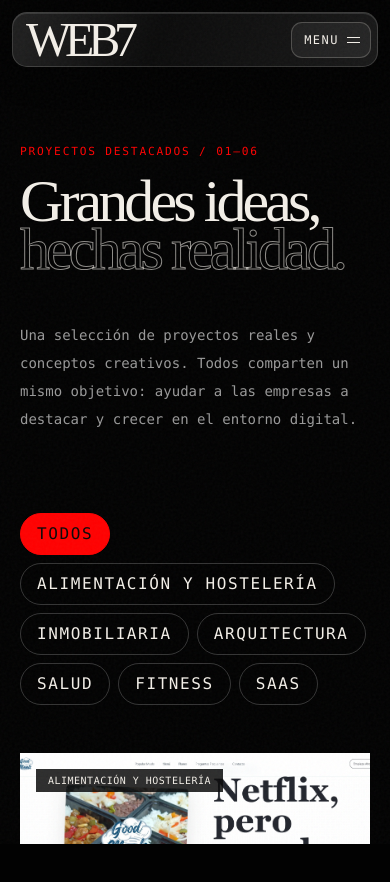
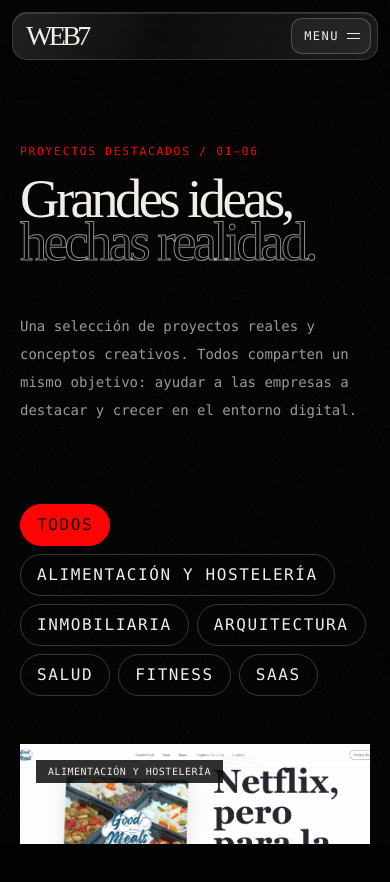
Before and after one commit to SCASTELLANO6044/Web-7-website, a Next.js app: page /portfolio in a window 390 px wide. Shown: the top 882 px of the page. Built offline with nearby package versions, Linux system fonts and the light colour scheme.

Commit message:
⚡️ Improve texts responsiveness

```diff
--- a/app/contact/page.tsx
+++ b/app/contact/page.tsx
@@ -5,7 +5,7 @@ export default function Contact() {
         <section className="px-5 pb-28 pt-36 md:px-8 md:pt-48">
             <div className="mx-auto max-w-[1540px]">
                 <p className="eyebrow">Empieza tu proyecto / el primer paso hacia algo grande</p>
-                <h1 className="display mt-4 max-w-5xl text-6xl leading-[.8] md:text-9xl">
+                <h1 className="display mt-4 max-w-5xl text-[clamp(3rem,14vw,6rem)] leading-[.8] md:text-[clamp(4rem,10vw,8rem)]">
                     Cuéntanos
                     <br />
                     <span className="outline-text">
--- a/app/globals.css
+++ b/app/globals.css
@@ -15,6 +15,9 @@
 html {
     scroll-behavior: smooth;
     background: var(--ink);
+    overflow-x: clip;
+    -webkit-text-size-adjust: 100%;
+    text-size-adjust: 100%;
 }
 
 body {
@@ -22,6 +25,20 @@ body {
     background: var(--ink);
     color: var(--paper);
     font-family: "Fira Code", ui-monospace, SFMono-Regular, Menlo, monospace;
+    overflow-x: clip;
+}
+
+/* Keep type legible as the viewport (or a user's text size) changes. */
+:where(h1, h2, h3, h4, h5, h6, blockquote) {
+    max-inline-size: 100%;
+    overflow-wrap: anywhere;
+    text-wrap: balance;
+}
+
+:where(p, li, label, a, button) {
+    max-inline-size: 100%;
+    overflow-wrap: anywhere;
+    text-wrap: pretty;
 }
 
 a {
@@ -64,6 +81,12 @@ select {
     font-size: .7rem;
     letter-spacing: .16em;
     text-transform: uppercase;
+}
+
+input,
+textarea,
+select {
+    max-width: 100%;
 }
 
 .grain::before {
@@ -133,6 +156,7 @@ select {
     border-radius: 18px;
     box-shadow: inset 0 1px 0 rgba(255,255,255,.12), 0 12px 34px rgba(0,0,0,.14);
     transition: min-height .28s ease, background-color .28s ease, box-shadow .28s ease;
+    min-width: 0;
 }
 
 @supports ((backdrop-filter: blur(1px)) or (-webkit-backdrop-filter: blur(1px))) {
@@ -154,9 +178,11 @@ select {
 .site-header__brand {
     width: max-content;
     font-family: "TAN Moonlight", "Iowan Old Style", "Times New Roman", serif;
-    font-size: clamp(3rem, 2.1vw, 2.05rem);
+    font-size: clamp(1.75rem, 4vw, 2.1rem);
     line-height: .9;
     letter-spacing: -.13em;
+    overflow-wrap: normal;
+    text-wrap: nowrap;
 }
 
 .site-header__quick-links,
@@ -378,7 +404,10 @@ select {
     display: inline-block;
     width: max-content;
     max-width: 100%;
-    overflow: hidden;
+    /* Clip the duplicate label vertically, but leave room for the display
+       font's final glyph to extend past its advance width. */
+    overflow: visible;
+    clip-path: inset(-.15em -.2em 0 -.1em);
     font-family: "TAN Moonlight", "Iowan Old Style", "Times New Roman", serif;
     font-size: clamp(3.2rem, 7.2vw, 8.6rem);
     line-height: .8;
@@ -420,6 +449,7 @@ select {
     min-height: 64px;
     padding-top: 18px;
     border-top: 1px solid rgba(243,239,232,.16);
+    font-size: clamp(.625rem, .75vw, .75rem);
 }
 .site-menu__socials { gap: 18px; }
 .site-menu__socials a { transition: color .2s ease; }
@@ -447,8 +477,15 @@ select {
     .site-menu__item-label { font-size: clamp(3rem, 16.2vw, 5.5rem); }
     .site-menu__aside { display: grid; grid-template-columns: 1.25fr 1fr; gap: 20px; margin: 30px 0; padding: 22px 0 0; border-top: 1px solid rgba(243,239,232,.16); border-left: 0; }
     .site-menu__statement { font-size: 1.45rem; }
-    .site-menu__footer { display: grid; grid-template-columns: 1fr auto; align-items: end; gap: 14px; }
+    .site-menu__footer { display: grid; grid-template-columns: minmax(0, 1fr) auto; align-items: end; gap: 14px; }
     .site-menu__socials { grid-column: 1 / -1; order: 3; gap: 13px; flex-wrap: wrap; }
+    .site-menu__enquiry { min-width: 0; justify-self: end; }
+}
+
+@media (max-width: 374px) {
+    .site-header__menu-button { min-width: 72px; padding-right: 8px; padding-left: 9px; }
+    .site-menu__footer { grid-template-columns: 1fr; align-items: start; }
+    .site-menu__enquiry { justify-self: start; }
 }
 
 @media (max-height: 650px) and (min-width: 768px) {
--- a/app/layout.tsx
+++ b/app/layout.tsx
@@ -32,8 +32,9 @@ export default function RootLayout({
 
         <LoadingScreen />
 
+        <Header />
+
         <SmoothScroll>
-          <Header />
           <main id="main">{children}</main>
           <Footer />
         </SmoothScroll>
--- a/app/portfolio/portfolio-grid.tsx
+++ b/app/portfolio/portfolio-grid.tsx
@@ -47,8 +47,8 @@ export function PortfolioGrid() {
                                 {project.category}
                             </span>
                         </div>
-                        <div className="flex items-start justify-between pt-4">
-                            <div>
+                        <div className="flex items-start justify-between gap-4 pt-4">
+                            <div className="min-w-0">
                                 <h2 className="display text-4xl">{project.title}</h2>
                                 <p className="mt-1 max-w-md text-xs leading-5 text-white/55">
                                     {project.description}
--- a/components/hero-alternative.tsx
+++ b/components/hero-alternative.tsx
@@ -16,12 +16,12 @@ export function HeroAlternative({
             <p className="eyebrow">
                 {text1}
             </p>
-            <h1 className="display mt-4 max-w-6xl text-6xl leading-[.8] md:text-9xl">
+            <h1 className="display mt-4 max-w-6xl text-[clamp(3rem,14vw,6rem)] leading-[.8] md:text-[clamp(4rem,10vw,8rem)]">
                 {text2}
                 <br />
                 <span className="outline-text">{text3}</span>
             </h1>
-            <div className="ml-auto mt-12 max-w-lg text-sm leading-7 text-white/60">
+            <div className="ml-auto mt-12 max-w-lg text-sm leading-7 text-white/60 sm:text-base">
                 {text4}
             </div>
         </>
--- a/components/hero.tsx
+++ b/components/hero.tsx
@@ -32,7 +32,7 @@ export function HeroSection() {
                         <p className="eyebrow mb-6">
                             Estudio de desarrollo web / Mirando al futuro
                         </p>
-                        <h1 className="display max-w-6xl text-[16.4vw] leading-[.78] md:text-[10.7vw]">
+                        <h1 className="display max-w-6xl text-[clamp(3.15rem,16.4vw,10.25rem)] leading-[.78] md:text-[clamp(4rem,10.7vw,10.25rem)]">
                             Experiencias digitales
                             <br />
                             <span className="outline-text">que dejan huella.</span>
--- a/components/mid-section-grid-alternative.tsx
+++ b/components/mid-section-grid-alternative.tsx
@@ -28,7 +28,7 @@ export function MidSectionGridAlternative({
           <span aria-hidden="true">02</span>
         </div>
 
-        <div className="grid grid-cols-2 overflow-hidden border-l border-t border-white/15 [grid-auto-rows:calc((100vw-2.5rem)/2)] md:grid-cols-12 md:[grid-auto-rows:clamp(4.75rem,8.05vw,8rem)]">
+        <div className="grid grid-cols-2 overflow-hidden border-l border-t border-white/15 [grid-auto-rows:minmax(10.5rem,auto)] md:grid-cols-12 md:[grid-auto-rows:clamp(4.75rem,8.05vw,8rem)]">
           <div
             data-grid-cell
             className="relative col-span-2 row-span-3 flex flex-col justify-between overflow-hidden border-b border-r border-white/15 bg-[#f3efe8] p-5 text-[#090909] md:col-span-5 md:row-span-5 md:p-8"
@@ -36,7 +36,7 @@ export function MidSectionGridAlternative({
             <span data-grid-rule className="absolute left-0 top-0 h-px w-full bg-[#ff0000]" />
             <p className="eyebrow text-[#ff0000]">La ventaja de trabajar juntos</p>
             <div className="overflow-hidden">
-              <h2 data-grid-text className="display mt-8 text-[16vw] leading-[0.76] md:mt-0 md:text-[6.1vw]">
+              <h2 data-grid-text className="display mt-8 text-[clamp(3rem,16vw,8rem)] leading-[0.76] md:mt-0 md:text-[clamp(3.5rem,6.1vw,7.5rem)]">
                 Sin complicaciones.
                 Sin intermediarios.
               </h2>
--- a/components/mid-section-grid.tsx
+++ b/components/mid-section-grid.tsx
@@ -19,7 +19,7 @@ export function MidSectionGrid() {
                     <span aria-hidden="true">Build system</span>
                 </div>
 
-                <div className="grid grid-cols-2 overflow-hidden border-l border-t border-white/20 [grid-auto-rows:calc((100vw-2.5rem)/2)] md:grid-cols-12 md:[grid-auto-rows:clamp(4.75rem,8.05vw,8rem)]">
+                <div className="grid grid-cols-2 overflow-hidden border-l border-t border-white/20 [grid-auto-rows:minmax(10.5rem,auto)] md:grid-cols-12 md:[grid-auto-rows:clamp(4.75rem,8.05vw,8rem)]">
                     <div
                         data-grid-cell
                         className="relative col-span-2 row-span-2 flex flex-col justify-between overflow-hidden border-b border-r border-white/20 bg-[#11100f] p-5 md:col-span-5 md:row-span-4 md:p-8"
@@ -27,7 +27,7 @@ export function MidSectionGrid() {
                         <span data-grid-rule className="absolute left-0 top-0 h-px w-full bg-[#ff0000]" />
                         <p className="eyebrow">Trabajo digital, construido por completo</p>
                         <div className="overflow-hidden">
-                            <h2 data-grid-text className="display mt-8 max-w-md text-[15vw] leading-[0.78] md:mt-0 md:text-[5.4vw]">
+                            <h2 data-grid-text className="display mt-8 max-w-md text-[clamp(3rem,15vw,8rem)] leading-[0.78] md:mt-0 md:text-[clamp(3.5rem,5.4vw,7rem)]">
                                 Ideas que se juntan con la tecnología.
                             </h2>
                         </div>
--- a/components/mid-section.tsx
+++ b/components/mid-section.tsx
@@ -23,7 +23,7 @@ export function MidSection({
             <p className="eyebrow text-[#090909]">{text1}</p>
           </Reveal>
           <Reveal className="md:col-span-8">
-            <h2 className="display text-5xl leading-[.9] sm:text-6xl md:text-8xl">
+            <h2 className="display text-[clamp(2.5rem,11vw,5rem)] leading-[.9] sm:text-6xl md:text-8xl">
               {text2}
             </h2>
             <div className="mt-12 grid gap-4 border-t border-black/20 pt-5 sm:grid-cols-3">
--- a/components/projects-overview.tsx
+++ b/components/projects-overview.tsx
@@ -8,10 +8,10 @@ export function ProjectsOverview() {
     return (
         <section className="px-5 py-24 md:px-8 md:py-36">
         <div className="mx-auto max-w-[1540px]">
-          <Reveal className="mb-12 flex items-end justify-between">
-            <div>
+          <Reveal className="mb-12 flex items-end justify-between gap-6">
+            <div className="min-w-0">
               <p className="eyebrow">Nuestros trabajos</p>
-              <h2 className="display mt-3 text-5xl md:text-7xl">
+              <h2 className="display mt-3 text-[clamp(2.5rem,11vw,4.5rem)] md:text-7xl">
                 Creado para dar vida a tus ideas y
                 <br />
                 hacer que tu negocio crezca.
@@ -50,8 +50,8 @@ export function ProjectsOverview() {
                       {project.category}
                     </span>
                   </div>
-                  <div className="flex items-start justify-between pt-4">
-                    <div>
+                  <div className="flex items-start justify-between gap-4 pt-4">
+                    <div className="min-w-0">
                       <h3 className="display text-3xl">{project.title}</h3>
                       <p className="mt-1 text-xs text-white/55">
                         {project.description}
--- a/components/site-footer.tsx
+++ b/components/site-footer.tsx
@@ -8,9 +8,9 @@ export function Footer() {
                 <p className="eyebrow text-[#090909]">¿Tienes una buena idea?</p>
                 <Link
                     href="/contact"
-                    className="group mt-4 flex items-end justify-between border-b border-black/30 pb-8"
+                    className="group mt-4 flex items-end justify-between gap-4 border-b border-black/30 pb-8"
                 >
-                    <span className="display max-w-5xl text-[15vw] leading-[.95] md:text-[10.5vw]">
+                    <span className="display min-w-0 max-w-5xl text-[clamp(3rem,15vw,9.5rem)] leading-[.95] md:text-[clamp(4.5rem,10.5vw,10rem)]">
                         Hagámosla realidad.
                     </span>
                     <ArrowUpRight className="mb-2 size-10 transition-transform group-hover:-translate-y-2 group-hover:translate-x-2 md:size-16" />
@@ -71,7 +71,7 @@ export function Footer() {
                         </p>
                     </div>
                 </div>
-                <div className="flex justify-between border-t border-black/15 pt-4 text-[10px] uppercase tracking-[.1em]">
+                <div className="flex flex-wrap justify-between gap-x-6 gap-y-2 border-t border-black/15 pt-4 text-[10px] uppercase tracking-[.1em]">
                     <span>© {new Date().getFullYear()} Web7 Studio</span>
                     <span>Built with care in Canarias</span>
                 </div>
--- a/components/smooth-scroll.tsx
+++ b/components/smooth-scroll.tsx
@@ -14,7 +14,7 @@ export default function SmoothScroll({
 }) {
     useLayoutEffect(() => {
         const smoother = ScrollSmoother.create({
-            smooth: 1.2,
+            smooth: 2.5,
             effects: true,
             smoothTouch: 0.1,
         });
```
